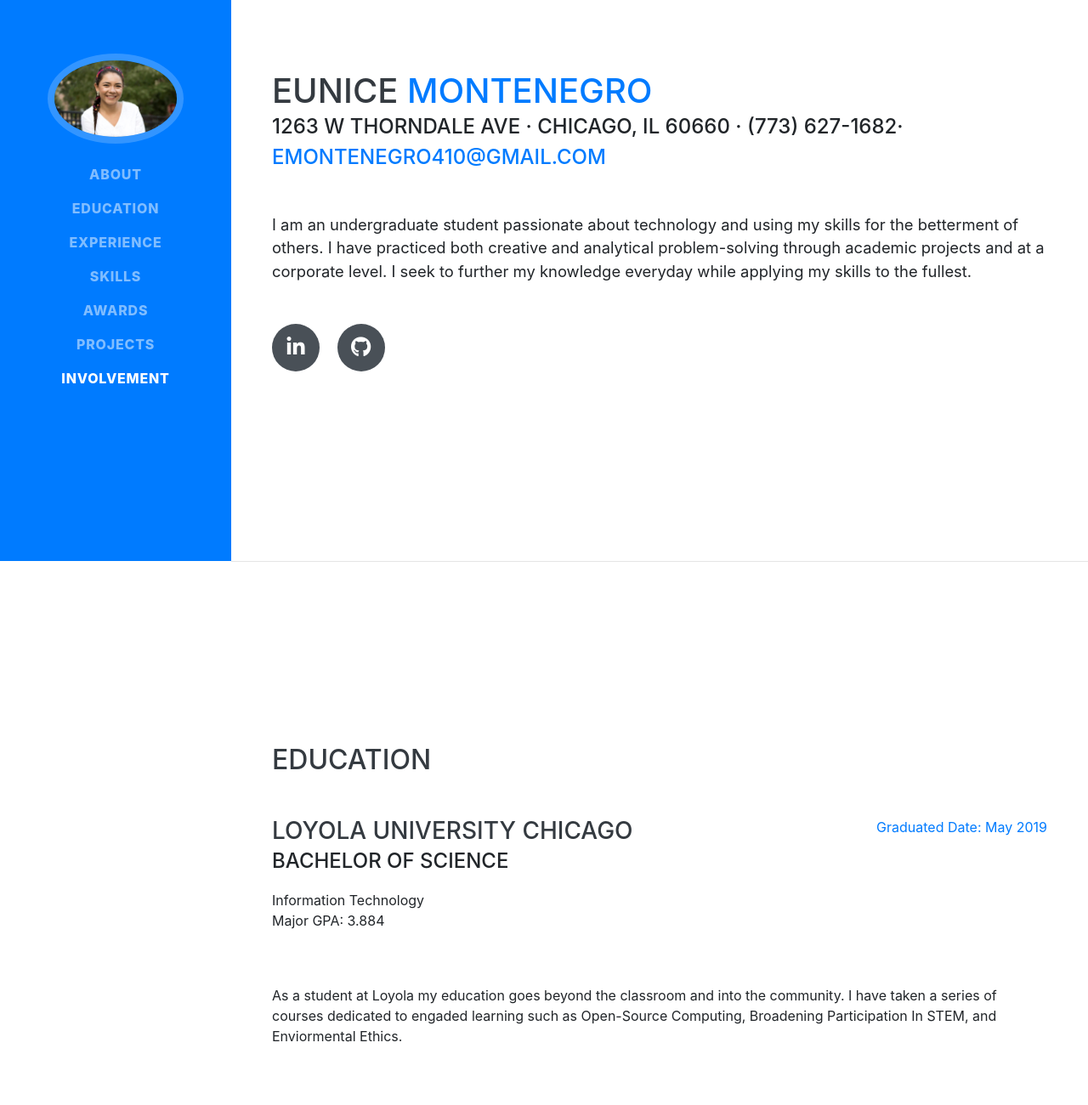
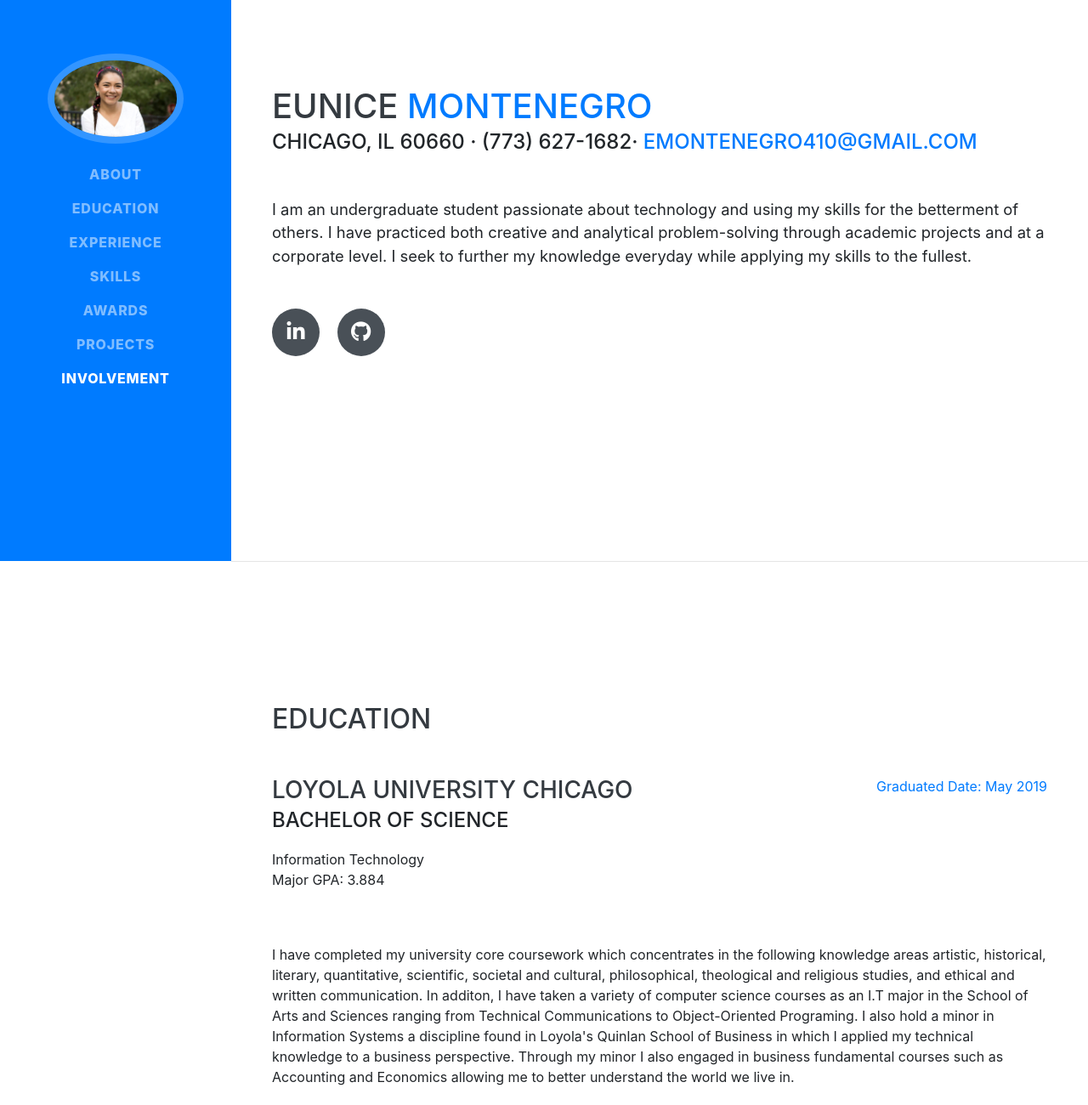
Before and after one commit to emontenegro410/onlineresume, a website with bundled scripts: page index.html in a window 1280 px wide. Shown: the part 140-1440 px from the top of the page at 85% size. Built offline with nearby package versions, Linux system fonts and the light colour scheme; a web font is replaced by a local one.

Commit message:
Update index.html

```diff
--- a/index.html
+++ b/index.html
@@ -70,7 +70,7 @@
         <h1 class="mb-0">Eunice
           <span class="text-primary">Montenegro</span>
         </h1>
-        <div class="subheading mb-5">1263 W Thorndale Ave · Chicago, IL 60660 · (773) 627-1682·
+        <div class="subheading mb-5"> Chicago, IL 60660 · (773) 627-1682·
           <a href="mailto:emontenegro410@gmail.com">emontenegro410@gmail.com</a>
         </div>
         <p class="lead mb-5">I am an undergraduate student passionate about technology and using my skills for the betterment of others. I have practiced both creative and analytical problem-solving through academic projects and at a corporate level. I seek to further my knowledge everyday while applying my skills to the fullest. </p>
@@ -106,8 +106,15 @@
 
         <div class="resume-item d-flex flex-column flex-md-row justify-content-between">
           <div class="resume-content">
-            <p>As a student at Loyola my education goes beyond the classroom and into the community. I have taken a series of courses dedicated to engaded learning such as Open-Source Computing, Broadening Participation In STEM, and Enviormental Ethics.</p>
-
+            <p>I have completed my university core coursework which concentrates  in the following
+              knowledge areas artistic, historical, literary, quantitative, scientific,
+              societal and cultural, philosophical, theological and religious studies, and ethical
+              and written communication. In additon, I have taken a variety of computer science courses
+              as an I.T major in the School of Arts and Sciences ranging from Technical Communications to Object-Oriented Programing.
+              I also hold a minor in Information Systems a discipline found in Loyola's Quinlan School of Business in which I applied
+              my technical knowledge to a business perspective. Through my minor I also engaged in business fundamental courses such
+              as Accounting and Economics allowing me to better understand the world we live in.
+            </p>
           </div>
 
         </div>
```
